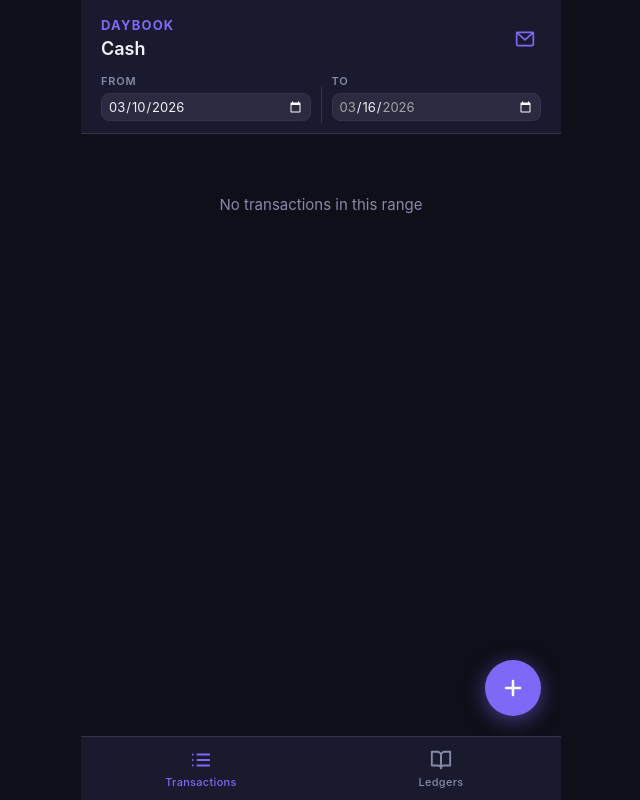
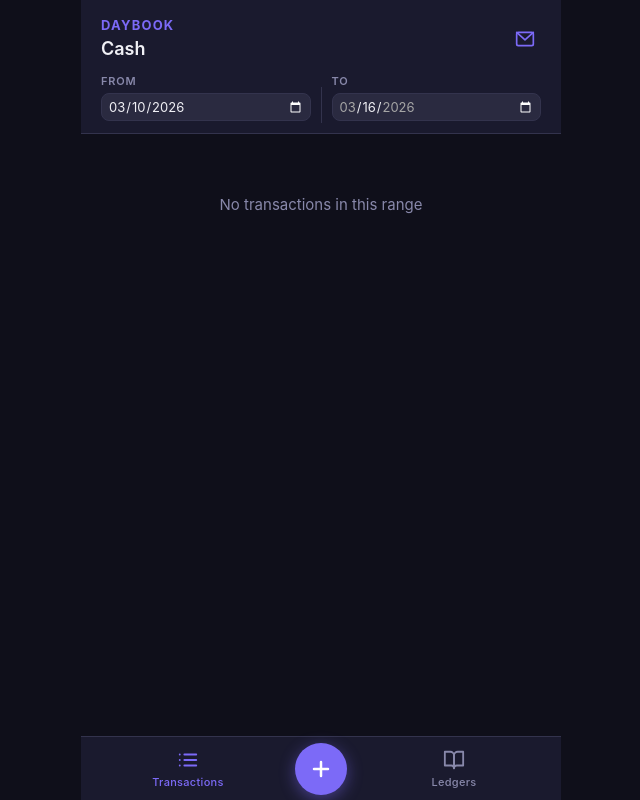
Before and after one commit to Rishi-Kumar/daybook, a React (Vite) app: page / in a window 1280 px wide. Both pictures are taken after typing "5" into the empty fields and a click on the button "Get Started". Shown: the whole page, without its empty margins (319-959 px from the left). Built offline with nearby package versions, Linux system fonts and the light colour scheme.

Commit message:
Move add transaction button into bottom nav bar as center action

```diff
--- a/src/App.jsx
+++ b/src/App.jsx
@@ -10,6 +10,12 @@ export default function App() {
   const [isSetup, setIsSetup] = useState(false)
   const [tab, setTab] = useState('transactions')
   const [activeLedgerId, setActiveLedgerId] = useState(null)
+  const [showAdd, setShowAdd] = useState(false)
+
+  function handleAdd() {
+    setTab('transactions')
+    setShowAdd(true)
+  }
 
   useEffect(() => {
     async function init() {
@@ -60,7 +66,7 @@ export default function App() {
   return (
     <>
       <div className="screen-area">
-        {tab === 'transactions' && <MainScreen ledgerId={activeLedgerId} />}
+        {tab === 'transactions' && <MainScreen ledgerId={activeLedgerId} showAdd={showAdd} onCloseAdd={() => setShowAdd(false)} />}
         {tab === 'ledgers' && (
           <LedgersScreen
             activeLedgerId={activeLedgerId}
@@ -69,7 +75,7 @@ export default function App() {
           />
         )}
       </div>
-      <BottomNav active={tab} onChange={setTab} />
+      <BottomNav active={tab} onChange={setTab} onAdd={handleAdd} />
       <style>{`
         .screen-area {
           flex: 1;
--- a/src/components/BottomNav.jsx
+++ b/src/components/BottomNav.jsx
@@ -1,6 +1,6 @@
 import styles from './BottomNav.module.css'
 
-export default function BottomNav({ active, onChange }) {
+export default function BottomNav({ active, onChange, onAdd }) {
   return (
     <nav className={styles.nav}>
       <button
@@ -17,6 +17,14 @@ export default function BottomNav({ active, onChange }) {
         </svg>
         <span>Transactions</span>
       </button>
+
+      <button className={styles.addBtn} onClick={onAdd} aria-label="Add transaction">
+        <svg width="24" height="24" viewBox="0 0 24 24" fill="none" stroke="currentColor" strokeWidth="2.5" strokeLinecap="round">
+          <line x1="12" y1="5" x2="12" y2="19" />
+          <line x1="5" y1="12" x2="19" y2="12" />
+        </svg>
+      </button>
+
       <button
         className={`${styles.tab} ${active === 'ledgers' ? styles.active : ''}`}
         onClick={() => onChange('ledgers')}
--- a/src/components/BottomNav.module.css
+++ b/src/components/BottomNav.module.css
@@ -1,5 +1,6 @@
 .nav {
   display: flex;
+  align-items: center;
   height: calc(var(--tab-h) + var(--safe-bottom));
   padding-bottom: var(--safe-bottom);
   background: var(--bg-card);
@@ -28,3 +29,21 @@
 .active {
   color: var(--accent);
 }
+
+.addBtn {
+  width: 52px;
+  height: 52px;
+  border-radius: 50%;
+  background: var(--accent);
+  color: #fff;
+  display: flex;
+  align-items: center;
+  justify-content: center;
+  flex-shrink: 0;
+  box-shadow: 0 4px 16px rgba(124, 106, 247, 0.45);
+  margin-bottom: calc(var(--safe-bottom) * 0.5);
+}
+
+.addBtn:active {
+  transform: scale(0.93);
+}
--- a/src/components/MainScreen.jsx
+++ b/src/components/MainScreen.jsx
@@ -18,13 +18,12 @@ function nDaysAgo(n) {
   return toDateStr(d)
 }
 
-export default function MainScreen({ ledgerId }) {
+export default function MainScreen({ ledgerId, showAdd, onCloseAdd }) {
   const [ledgerName, setLedgerName] = useState('')
   const [fromDate, setFromDate] = useState(nDaysAgo(6))
   const [toDate, setToDate] = useState(today())
   const [groups, setGroups] = useState([])
   const [loading, setLoading] = useState(true)
-  const [showAdd, setShowAdd] = useState(false)
   const [editingTx, setEditingTx] = useState(null)
   const [showEmail, setShowEmail] = useState(false)
 
@@ -159,19 +158,12 @@ export default function MainScreen({ ledgerId }) {
         <div ref={bottomRef} />
       </div>
 
-      <button className={styles.fab} onClick={() => setShowAdd(true)} aria-label="Add transaction">
-        <svg width="24" height="24" viewBox="0 0 24 24" fill="none" stroke="currentColor" strokeWidth="2.5" strokeLinecap="round">
-          <line x1="12" y1="5" x2="12" y2="19" />
-          <line x1="5" y1="12" x2="19" y2="12" />
-        </svg>
-      </button>
-
       {showAdd && (
         <AddTransaction
           date={today()}
           ledgerId={ledgerId}
-          onClose={() => setShowAdd(false)}
-          onSaved={() => { setShowAdd(false); load(false) }}
+          onClose={onCloseAdd}
+          onSaved={() => { onCloseAdd(); load(false) }}
         />
       )}
 
--- a/src/components/MainScreen.module.css
+++ b/src/components/MainScreen.module.css
@@ -119,7 +119,7 @@
   overflow-y: auto;
   -webkit-overflow-scrolling: touch;
   overscroll-behavior: contain;
-  padding-bottom: 80px; /* room for FAB */
+  padding-bottom: 8px;
 }
 
 /* Day group */
@@ -204,26 +204,6 @@
   color: var(--debit);
 }
 
-/* FAB */
-.fab {
-  position: absolute;
-  bottom: calc(var(--safe-bottom) + 20px);
-  right: 20px;
-  width: 56px;
-  height: 56px;
-  border-radius: 50%;
-  background: var(--accent);
-  color: #fff;
-  display: flex;
-  align-items: center;
-  justify-content: center;
-  box-shadow: 0 4px 20px rgba(124, 106, 247, 0.5);
-  z-index: 10;
-}
-
-.fab:active {
-  transform: scale(0.93);
-}
 
 .empty {
   display: flex;
```
